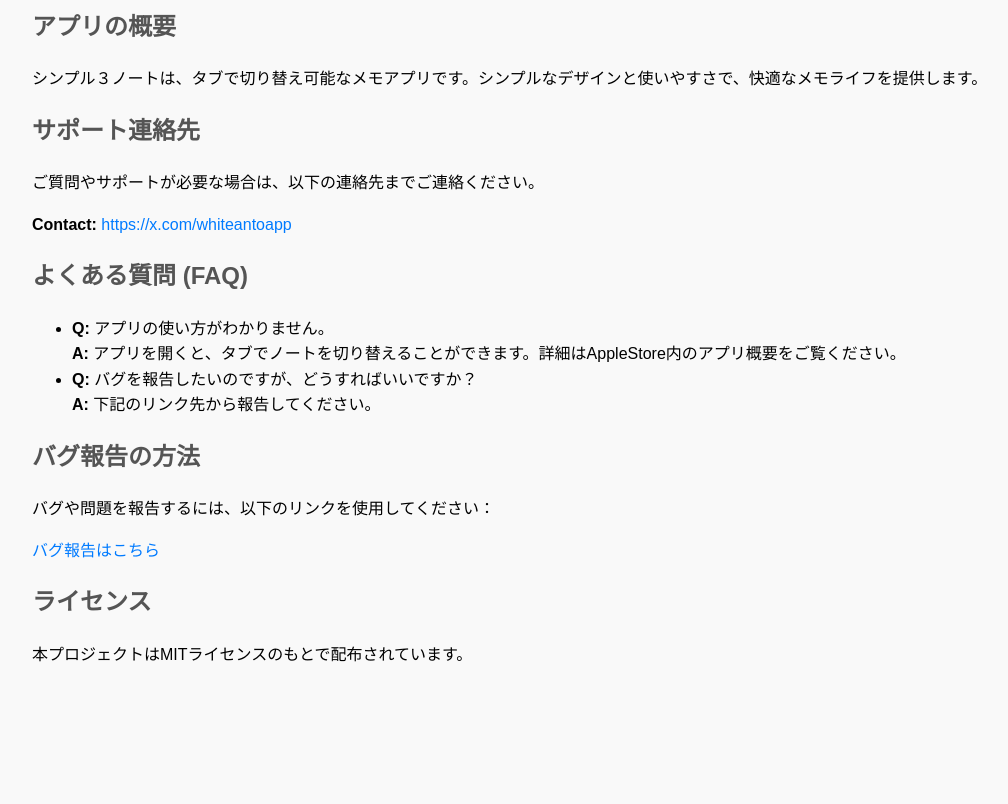
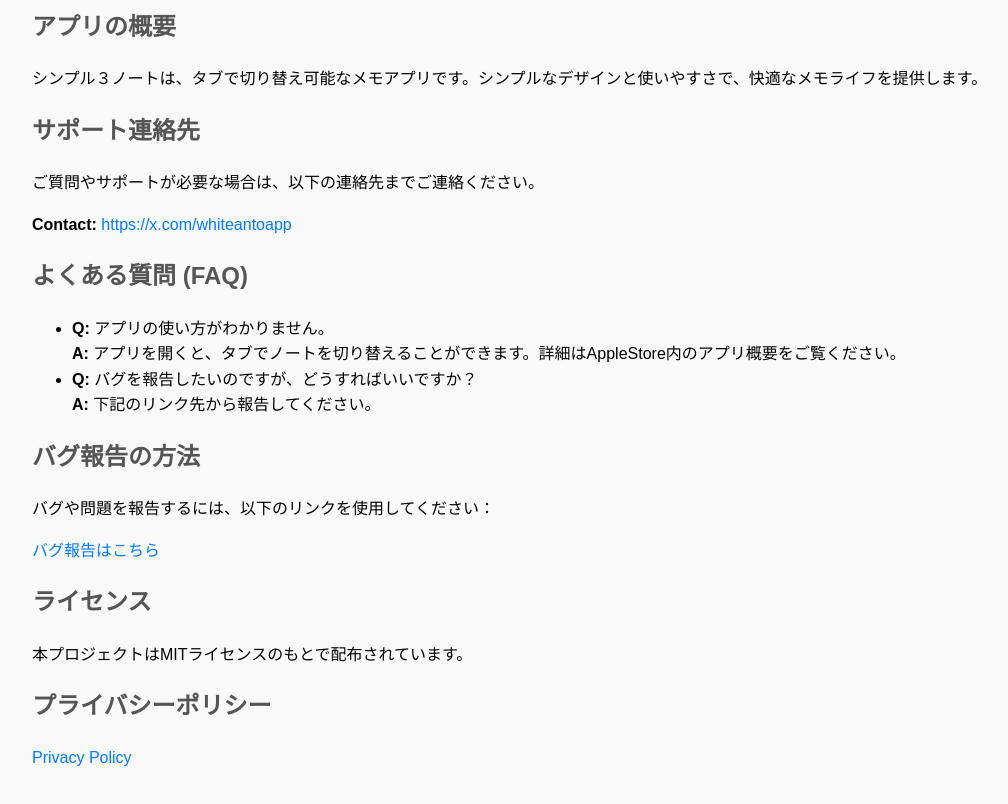
Before and after one commit to whiteanto/app, a plain HTML site: page simple3app.html in a window 1280 px wide. Shown: the part 126-930 px from the top of the page, without its empty margins (8-1016 px from the left). Before the commit the page ends 849 px from the top, so only its background shows below. Drawn offline with Linux system fonts and the light colour scheme.

Commit message:
Update simple3app.html

```diff
--- a/simple3app.html
+++ b/simple3app.html
@@ -55,5 +55,8 @@
     <h2>ライセンス</h2>
     <p>本プロジェクトはMITライセンスのもとで配布されています。</p>
 
+    <h2>プライバシーポリシー</h2>
+    <p><a href="https://x.com/whiteantoapp">Privacy Policy</a></p>
+
 </body>
 </html>
```
